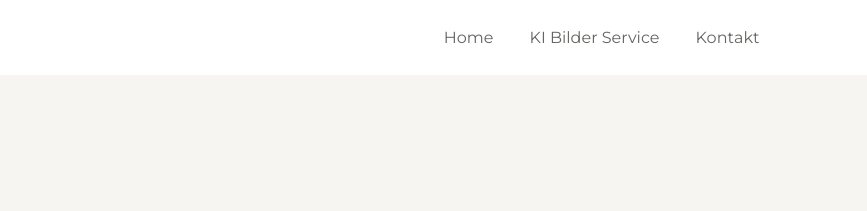
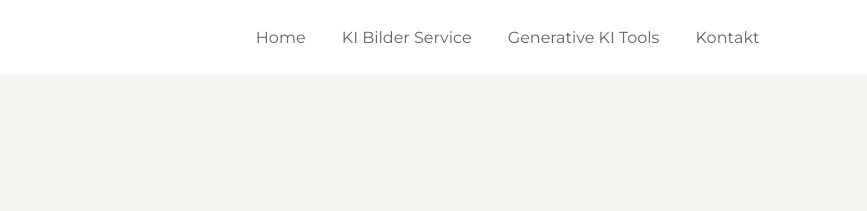
Before and after one commit to kiflavour/kiflavour.github.io, an Astro site: page / in a window 1280 px wide. Shown: the top 211 px of the page, 413-1280 px from the left. Built offline with nearby package versions, Linux system fonts and the light colour scheme; Astro itself is replaced by a stand-in of ours.

Commit message:
Update Header.astro

```diff
--- a/src/components/Header.astro
+++ b/src/components/Header.astro
@@ -30,6 +30,7 @@ const Keyword = "KI Beratung Deutschland"
   <ul id="ulliste">
     <a href="/">Home</a>
     <a href="/ki-bilder-erstellen-lassen">KI Bilder Service</a>
+    <a href="/generative-ki-tools">Generative KI Tools</a>
     <a href="#kontakt">Kontakt</a>
 
   </ul>
```
